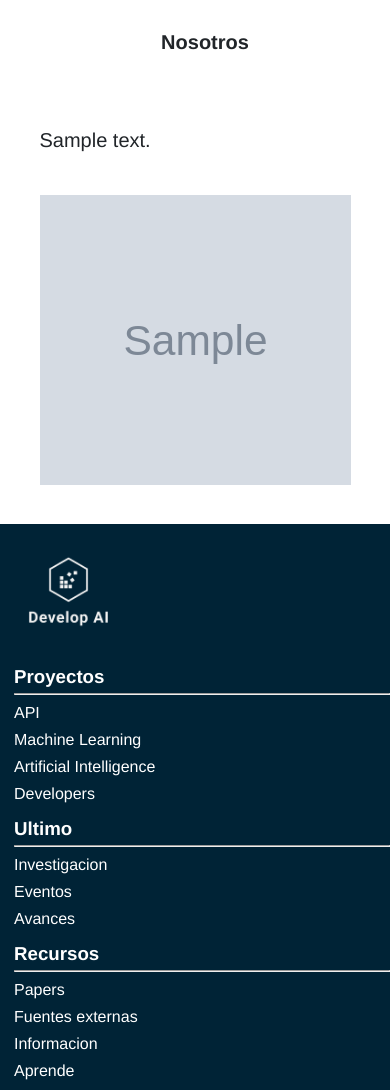
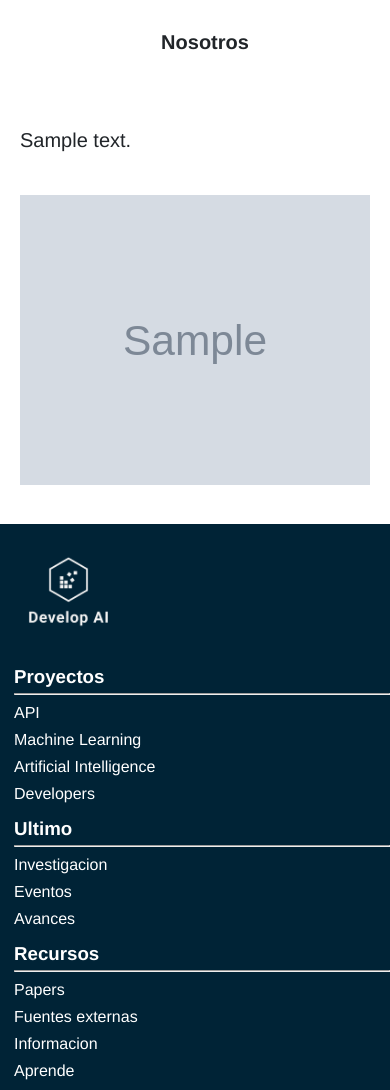
Before and after one commit to ArobyR/Develop-AI-Page, a PHP site: page /nosotros.php in a window 390 px wide. Shown: the part 245-1335 px from the top of the page. Run offline with PHP 8.4, Linux system fonts and the light colour scheme; tables that the repository leaves empty or names only in its code hold one stand-in row (values such as "Sample post"); grey boxes marked "Sample" are stand-in pictures.

Commit message:
solution style

```diff
--- a/css/nosotros.css
+++ b/css/nosotros.css
@@ -6,22 +6,11 @@
     font-family: Helvetica;
 }
 
-.section__img--about {
-    width: 40%;
-}
-
-@media only screen and (max-width: 1100px) and (min-width: 850px) {
-    .section__img--about {
-        width: 50%;
-    }
-}
-
-@media only screen and (max-width: 849px) {
+@media only screen and (max-width: 762px) {
     .section__paragraph {
-        width: 90%;
+        width: 100%;
     }
     .section__img--about {
-        width: 90%;
         order: 1;
     }
 }
```
